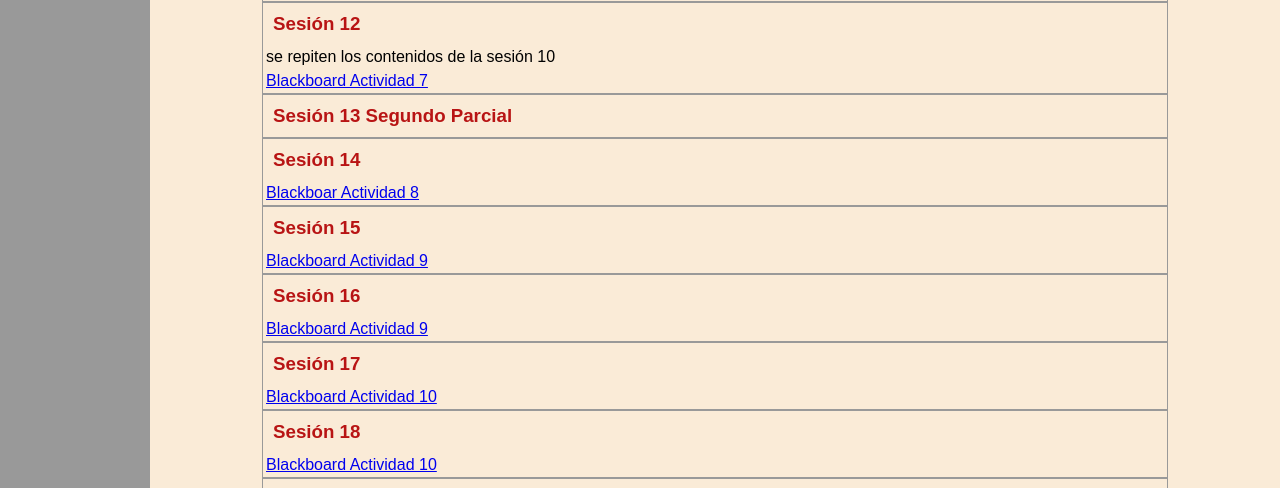
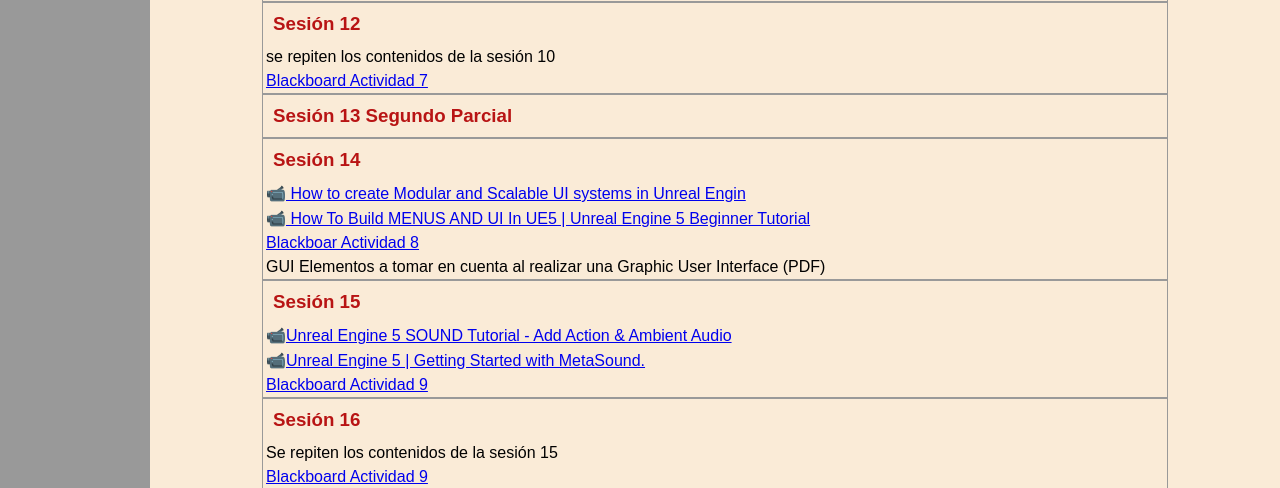
Before and after one commit to beztao01/motor, a plain HTML site: page index.html in a window 1280 px wide. Shown: the part 1941-2429 px from the top of the page. Drawn offline with Linux system fonts and the light colour scheme.

Commit message:
add sesion 16 and 17

```diff
--- a/index.html
+++ b/index.html
@@ -173,24 +173,32 @@
                 <section>
                     <h3>Sesión 14</h3>
                     <ul>
-                        <li><a href="https://uvmonline.blackboard.com/webapps/login/">Blackboar Actividad 8</a></li>
+                        <li>📹<a href="https://youtu.be/v9k-J2GeEKI?si=Cv1FMUrV23TgEM7X
+                            " target="_blank" rel="noopener noreferrer"> How to create Modular and Scalable UI systems in Unreal Engin</a></li>
+                        <li>📹<a href="https://youtu.be/198AMGtdo-E?si=BQi7YpEk_GNST1a4" target="_blank" rel="noopener noreferrer"> How To Build MENUS AND UI In UE5 | Unreal Engine 5 Beginner Tutorial</a></li>
+                        <li><a href="https://uvmonline.blackboard.com/webapps/login/" target="_blank" rel="noopener noreferrer">Blackboar Actividad 8</a></li>
+                        <li> GUI Elementos a tomar en cuenta al realizar una Graphic User Interface (PDF)</li>
                     </ul>
                 </section>
                 <section>
                     <h3>Sesión 15</h3>
                     <ul>
-                        <li><a href="https://uvmonline.blackboard.com/webapps/login/">Blackboard Actividad 9</a></li>
+                        <li>📹<a href="https://youtu.be/A53GL_5PuaM?si=0d-Px-_DbeMi47mB" target="_blank" rel="noopener noreferrer">Unreal Engine 5 SOUND Tutorial - Add Action & Ambient Audio</a></li>
+                        <li>📹<a href="https://youtu.be/uleiEmLNyy8?si=B057cVTnMm3YgWsu">Unreal Engine 5 | Getting Started with MetaSound.</a></li>
+                        <li><a href="https://uvmonline.blackboard.com/webapps/login/" target="_blank" rel="noopener noreferrer">Blackboard Actividad 9</a></li>
                     </ul>
                 </section>
                 <section>
                     <h3>Sesión 16</h3>
                     <ul>
+                        <li>Se repiten los contenidos de la sesión 15</li>
                         <li><a href="https://uvmonline.blackboard.com/webapps/login/">Blackboard Actividad 9</a></li>
                     </ul>
                 </section>
                 <section>
                     <h3>Sesión 17</h3>
                     <ul>
+
                         <li><a href="https://uvmonline.blackboard.com/webapps/login/">Blackboard Actividad 10</a></li>
                     </ul>
                 </section>
```
